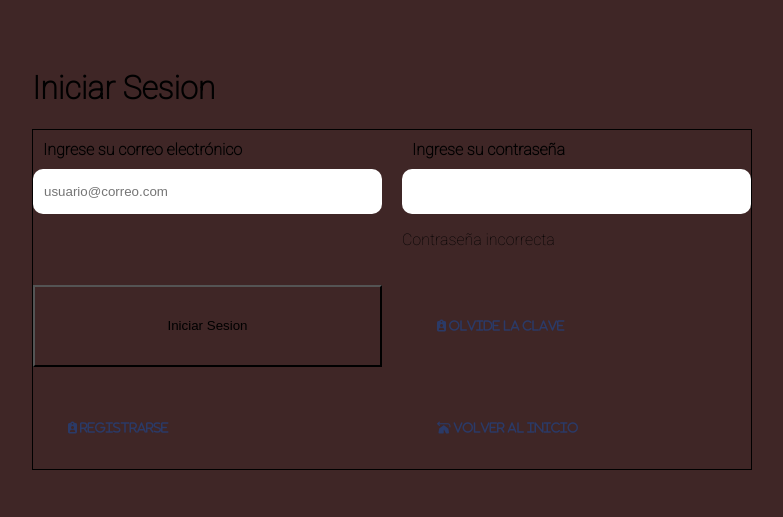
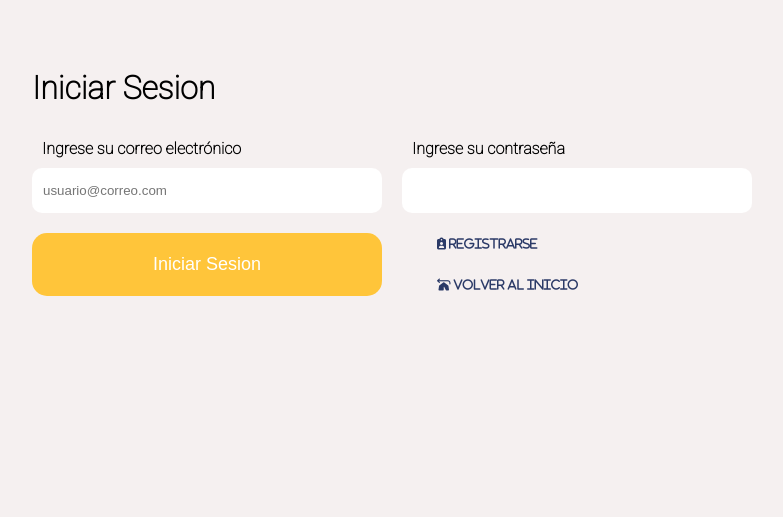
Before and after one commit to Jair-Delgado/Sistema-de-Inventario, a PHP site: page /login.php in a window 1280 px wide. Shown: the top 517 px of the page, without its empty margins (248-1031 px from the left). Run offline with PHP 8.4, Linux system fonts and the light colour scheme; some libraries are stand-ins or nearby versions.

Commit message:
estilos login

```diff
--- a/estilos/estilo-login.css
+++ b/estilos/estilo-login.css
@@ -1,12 +1,12 @@
 * {
 	box-sizing: border-box;
-    background-color: #3f2626;
+
 
 }
 
 body {
 	font-family: 'Roboto', sans-serif;
-	background-color: #3f2626;
+	background-color: #f5f0f0;
 
 }
 
@@ -21,7 +21,6 @@ main {
 	display: grid;
 	grid-template-columns: 1fr 1fr;
 	gap: 20px;
-    border: #000 solid 1px;
 
 }
 
@@ -182,6 +181,7 @@ main {
 #registro:hover {
 	background-color: #2B3A67;
 	color: rgb(255, 255, 255);
+	opacity: 0.9;
 }
 
  a {
--- a/ingreso.php
+++ b/ingreso.php
@@ -22,8 +22,8 @@
 
                         require_once('Models/conexion-Postgresql.php');
                             session_start();
-                            $nombre=$_SESSION['nombre_usuario'];
-                            echo "<h1>Bienvenido $nombre</h1>";
+                            $data=$_SESSION['nombre_usuario'];
+                            echo "<h1>Bienvenido $data</h1>";
 
                     ?>
               <h1>MENU INVENTARIO</h1> <a id="cerrar-sesion" href="index.php">Cerrar Sesion</a>
--- a/login.php
+++ b/login.php
@@ -23,10 +23,10 @@
             <div class="formulario__grupo" id="grupo__email">
                 <label for="email" class="formulario__label">Ingrese su correo electrónico</label>
                 <div>
-                    <input id="usuario" name="email" type="email"  class="formulario__input" placeholder="usuario@correo.com">
+                    <input id="usuario" name="email" type="email"  class="formulario__input" placeholder="usuario@correo.com" required>
                     <i class=" formulario__validacion-estado fa-solid fa-triangle-exclamation"></i>
                 </div>
-                <p class="formulario__input-error">El número de cédula solo contine numeros y es de una extensión de 10 digitos </p>
+                <p class="formulario__input-error">El correo solo puede contener letras, números, puntos, guiones y guión bajo y tener la estructura usuario@correo.com</p>
             </div>
 
 
@@ -34,22 +34,24 @@
             <div class="formulario__grupo" id="grupo__contraseña" >
                 <label for="contraseña" class="formulario__label">Ingrese su contraseña</label>
                 <div class= "formulario__grupo-input">
-                    <input id="contraseña" name="pass" type="password" placeholder="" class="formulario__input">
+                    <input id="contraseña" name="pass" type="password" placeholder="" class="formulario__input" required>
                     <i class=" formulario__validacion-estado fa-solid fa-triangle-exclamation"></i>
                 </div>
-                <p>Contraseña incorrecta</p>
+                <p class="formulario__input-error">Contraseña incorrecta</p>
 
             </div>
 
            <!--Boton para iniciar sesion-->
-           <input id="ejecutar" type="submit" value="Iniciar Sesion">
+           <input id="registro" type="submit" value="Iniciar Sesion">
 
             <!--Redireccion para crear una cuenta nueva-->
 
 
-           <a href="#"> <i class=" regresar fa-solid fa-clipboard-user"> Olvide la clave</i></a>
-           <a href="registro-usuarios.php"> <i class=" regresar fa-solid fa-clipboard-user"> Registrarse</i></a>
-           <a href="index.php"><i class=" regresar fa-solid fa-tent-arrow-turn-left"> Volver al Inicio</i></a>
+           <!--<a href="#"> <i class=" regresar fa-solid fa-clipboard-user"> Olvide la clave</i></a>-->
+           <div class="formulario__grupo">
+               <a href="registro-usuarios.php"> <i class=" regresar fa-solid fa-clipboard-user"> Registrarse</i></a> <br> <br>
+               <a href="index.php"><i class=" regresar fa-solid fa-tent-arrow-turn-left"> Volver al Inicio</i></a>
+           </div>
         </form>
 </main>
 <script src="js/formulario.js"></script>
```
Also changed, not shown: sesion.php (+23 -15 lines).
